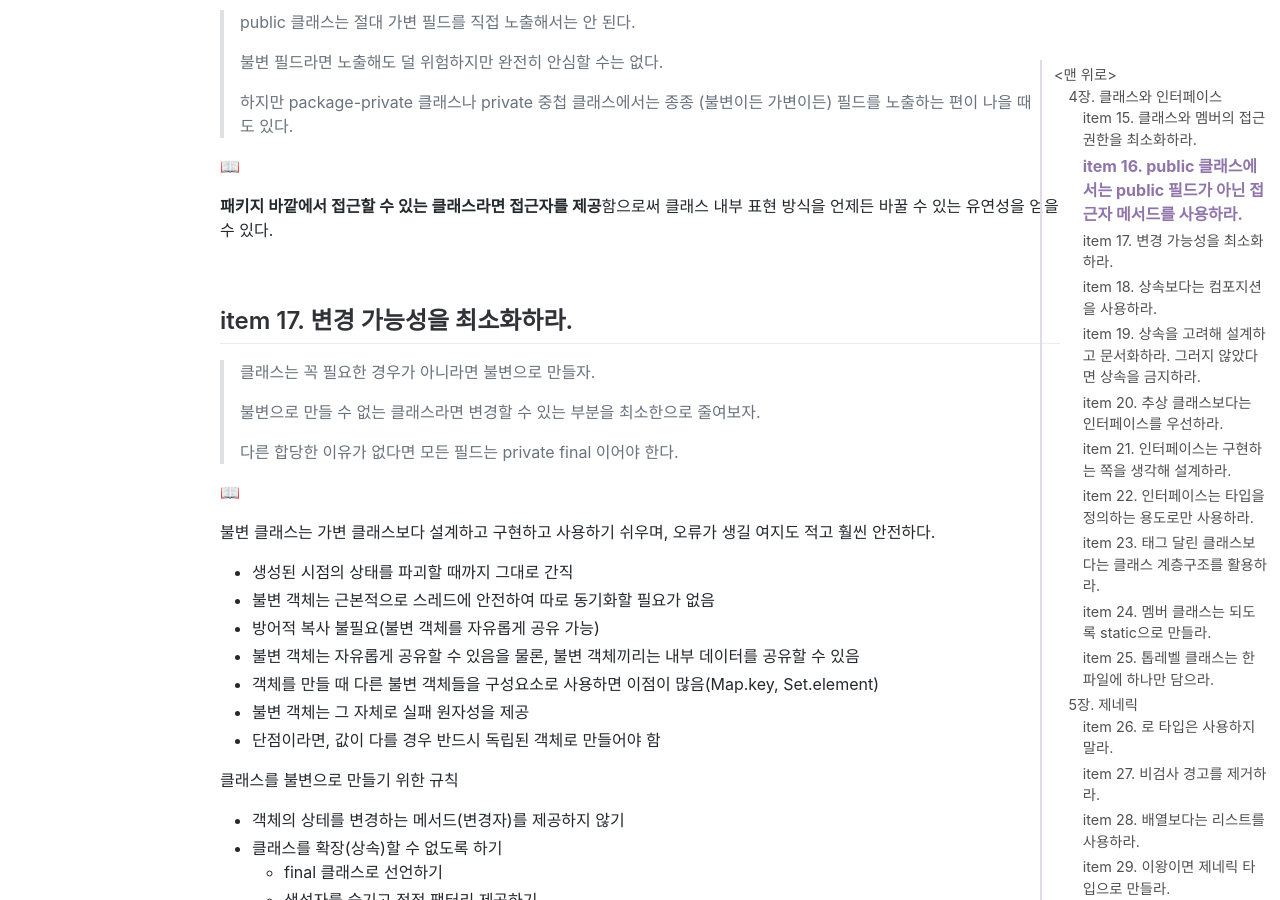
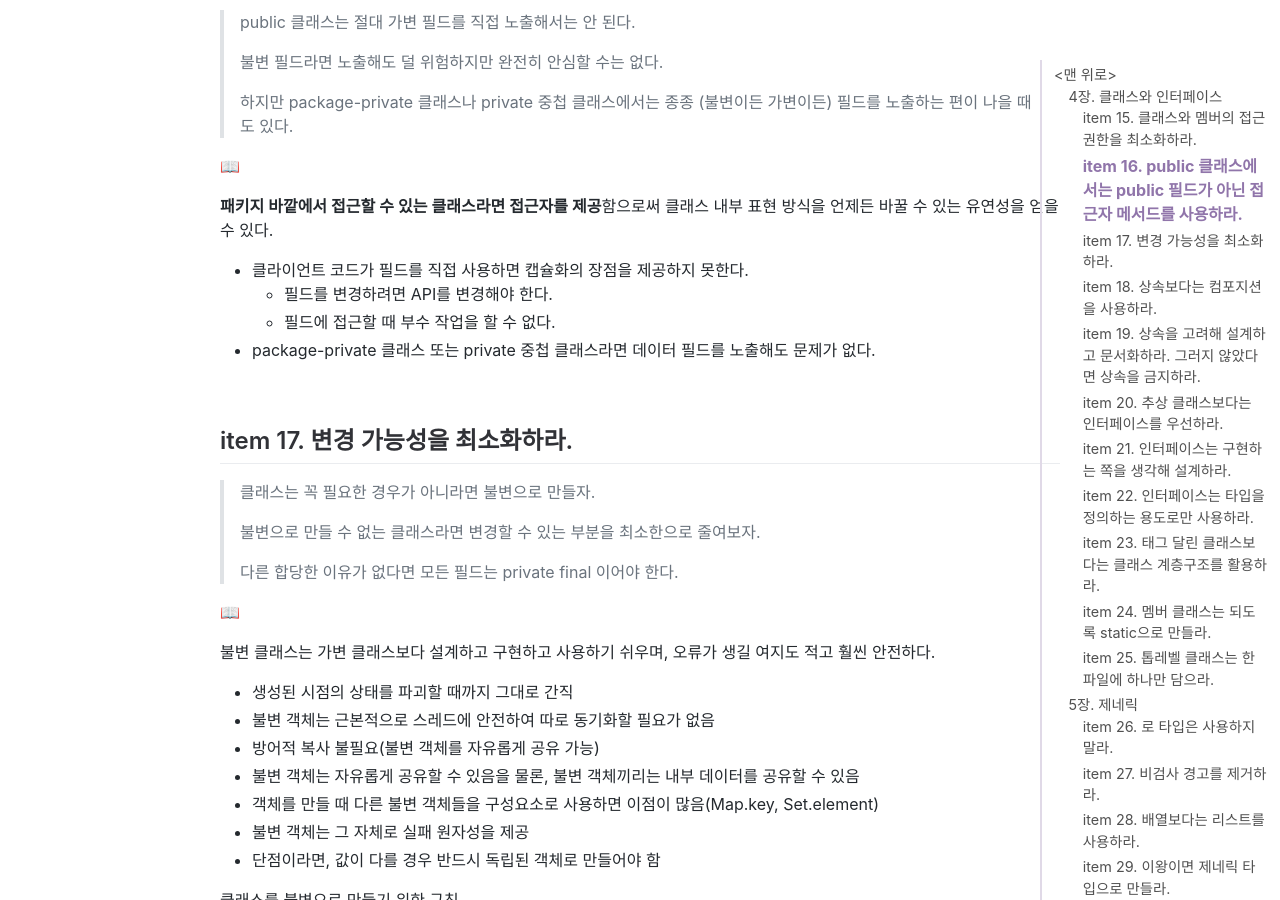
Before and after one commit to jihunparkme/jihunparkme.github.io, a Jekyll site: the page built from _posts/2023-04-22-Effective-Java-Class-Interface-Generics.md, in a window 1280 px wide and 900 px high, scrolled down 2481 px. Built offline with Jekyll 4.4.1, drawn with Linux system fonts in a browser that asks for light colours; nearby versions of some CDN libraries; comment, search, counter and statistics services are not loaded.

Commit message:
[Effective Java] item 16. public 클래스에서는 public 필드가 아닌 접근자 메서드를 사용하라.

```diff
--- a/_posts/2023-04-22-Effective-Java-Class-Interface-Generics.md
+++ b/_posts/2023-04-22-Effective-Java-Class-Interface-Generics.md
@@ -91,6 +91,11 @@ featured-img: EFF_JAVA
 📖
 
 **패키지 바깥에서 접근할 수 있는 클래스라면 접근자를 제공**함으로써 클래스 내부 표현 방식을 언제든 바꿀 수 있는 유연성을 얻을 수 있다.
+
+- 클라이언트 코드가 필드를 직접 사용하면 캡슐화의 장점을 제공하지 못한다.
+  - 필드를 변경하려면 API를 변경해야 한다.
+  - 필드에 접근할 때 부수 작업을 할 수 없다.
+- package-private 클래스 또는 private 중첩 클래스라면 데이터 필드를 노출해도 문제가 없다.
 
 <br>
 
```
